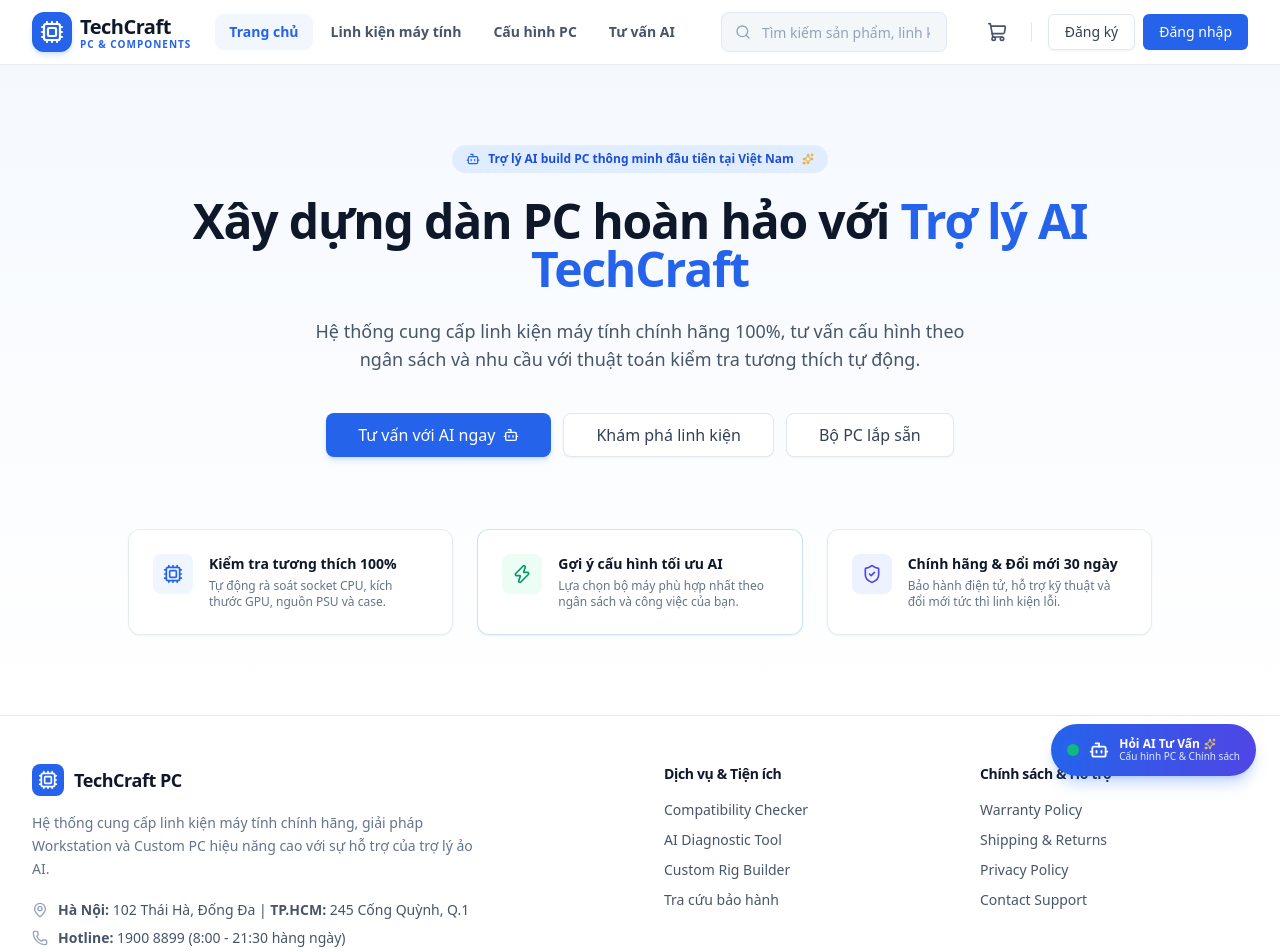
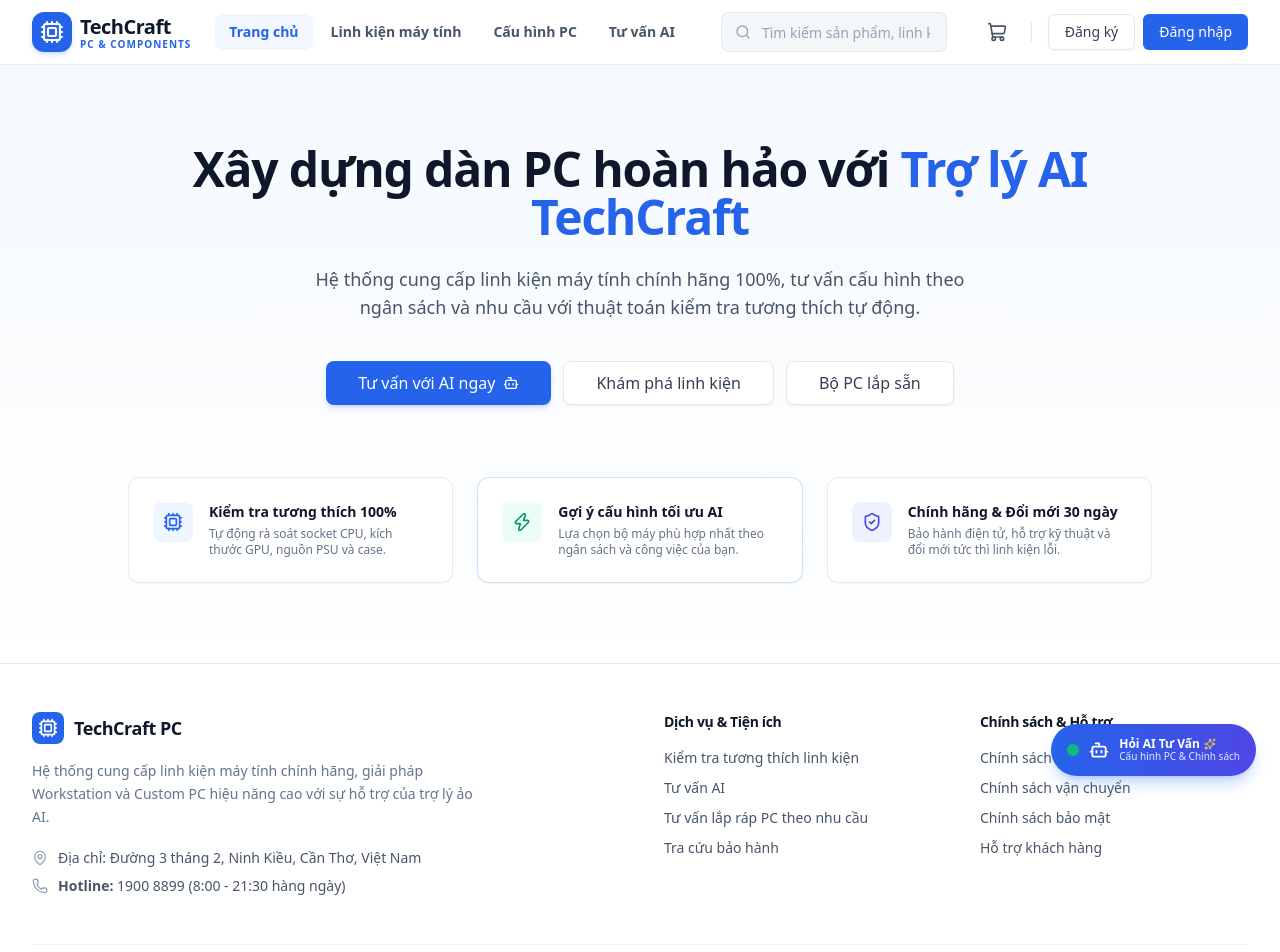
Before and after one commit to quochoi227/techcraft-frontend, a React (Vite) app: page / in a window 1280 px wide. Shown: the top 952 px of the page. Built offline with nearby package versions, Linux system fonts and the light colour scheme.

Commit message:
chore: adjust homepage info

```diff
--- a/src/components/common/Footer.tsx
+++ b/src/components/common/Footer.tsx
@@ -27,8 +27,7 @@ export const Footer: React.FC = () => {
               <div className="flex items-start gap-2.5">
                 <MapPin className="w-4 h-4 text-slate-400 shrink-0 mt-0.5" />
                 <span>
-                  <strong>Hà Nội:</strong> 102 Thái Hà, Đống Đa |{" "}
-                  <strong>TP.HCM:</strong> 245 Cống Quỳnh, Q.1
+                  Địa chỉ: Đường 3 tháng 2, Ninh Kiều, Cần Thơ, Việt Nam
                 </span>
               </div>
               <div className="flex items-center gap-2.5">
@@ -51,7 +50,7 @@ export const Footer: React.FC = () => {
                   to="/compatibility-checker"
                   className="hover:text-blue-600 transition-colors"
                 >
-                  Compatibility Checker
+                  Kiểm tra tương thích linh kiện
                 </Link>
               </li>
               <li>
@@ -59,7 +58,7 @@ export const Footer: React.FC = () => {
                   to="/ai-diagnostic"
                   className="hover:text-blue-600 transition-colors"
                 >
-                  AI Diagnostic Tool
+                  Tư vấn AI
                 </Link>
               </li>
               <li>
@@ -67,7 +66,7 @@ export const Footer: React.FC = () => {
                   to="/custom-pc"
                   className="hover:text-blue-600 transition-colors"
                 >
-                  Custom Rig Builder
+                  Tư vấn lắp ráp PC theo nhu cầu
                 </Link>
               </li>
               <li>
@@ -92,7 +91,7 @@ export const Footer: React.FC = () => {
                   to="/policies/warranty"
                   className="hover:text-blue-600 transition-colors"
                 >
-                  Warranty Policy
+                  Chính sách bảo hành
                 </Link>
               </li>
               <li>
@@ -100,7 +99,7 @@ export const Footer: React.FC = () => {
                   to="/policies/shipping"
                   className="hover:text-blue-600 transition-colors"
                 >
-                  Shipping & Returns
+                  Chính sách vận chuyển
                 </Link>
               </li>
               <li>
@@ -108,7 +107,7 @@ export const Footer: React.FC = () => {
                   to="/policies/privacy"
                   className="hover:text-blue-600 transition-colors"
                 >
-                  Privacy Policy
+                  Chính sách bảo mật
                 </Link>
               </li>
               <li>
@@ -116,7 +115,7 @@ export const Footer: React.FC = () => {
                   to="/support"
                   className="hover:text-blue-600 transition-colors"
                 >
-                  Contact Support
+                  Hỗ trợ khách hàng
                 </Link>
               </li>
             </ul>
@@ -126,9 +125,6 @@ export const Footer: React.FC = () => {
         {/* Dòng copyright & chứng nhận */}
         <div className="mt-12 pt-6 border-t border-slate-100 flex flex-col sm:flex-row items-center justify-between gap-4 text-xs text-slate-400">
           <p>© 2025 TechCraft PC Inc. High-performance computing crafted with precision. All rights reserved.</p>
-          <p className="text-right">
-            Chứng nhận đại lý ủy quyền: <span className="text-slate-500 font-medium">Intel, AMD, NVIDIA, ASUS ROG</span>
-          </p>
         </div>
       </div>
     </footer>
--- a/src/pages/home/HomePage.tsx
+++ b/src/pages/home/HomePage.tsx
@@ -9,14 +9,6 @@ export const HomePage: React.FC = () => {
       {/* Hero Section Banner */}
       <section className="relative overflow-hidden py-20 px-4 sm:px-6 lg:px-8 bg-gradient-to-b from-blue-50/50 to-white">
         <div className="max-w-5xl mx-auto text-center space-y-6">
-          <Link
-            to="/ai-consultant"
-            className="inline-flex items-center gap-2 px-3.5 py-1.5 rounded-full bg-blue-100/80 hover:bg-blue-200/80 text-blue-700 text-xs font-semibold transition-colors"
-          >
-            <Bot className="w-3.5 h-3.5 text-blue-600" />
-            <span>Trợ lý AI build PC thông minh đầu tiên tại Việt Nam</span>
-            <Sparkles className="w-3 h-3 text-amber-500" />
-          </Link>
 
           <h1 className="text-4xl sm:text-5xl font-extrabold text-slate-900 tracking-tight">
             Xây dựng dàn PC hoàn hảo với{" "}
```
